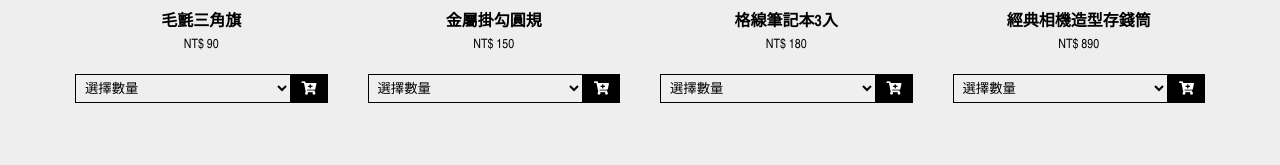
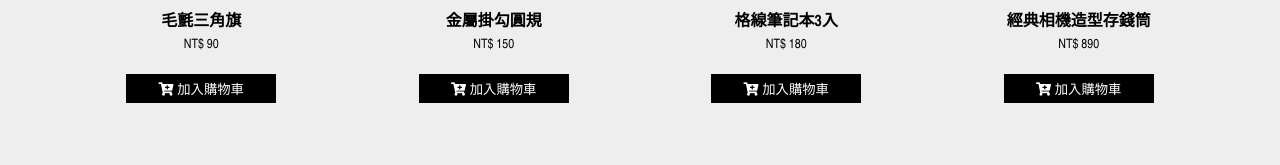
Before and after one commit to ywwtw/ShoppingCart, a plain HTML site: page index.html in a window 1280 px wide. Shown: the part 774-939 px from the top of the page. Drawn offline with nearby package versions, Linux system fonts and the light colour scheme.

Commit message:
feat刪除選擇數量

```diff
--- a/shoppingCart.css
+++ b/shoppingCart.css
@@ -98,33 +98,12 @@
     font-family: 'Arial Narrow';
 }
 
-.form-amt .amt:focus{
-    outline: none;
-}
-.cardBody{
-    flex-direction: row;
-    width: 100%;
-}
-.form-amt .amt{
-    height: 100%;
-    width: 100%;
-    padding: 5px;
-    border: 1px solid #000;
-}
-.form-amt{
-    flex-grow: 6;
-}
-.form-gruop{
-    flex-grow: 1;
-}
 .form-btn{
-    height:100%;
-    border: 1px solid #000;
+    width: 150px;
+    border: none;
     background-color: black;
     color: #fff;
     padding: 5px 10px;
-    left: 0;
-    right: 0;
     cursor: pointer;
 }
 .form-btn:focus{
@@ -459,7 +438,7 @@ td{
     animation-name: fade;
     animation-duration: 1.5s;
   }
-  .tamt
+
   @-webkit-keyframes fade {
     from {opacity: .4}
     to {opacity: 1}
--- a/shoppingCart.js
+++ b/shoppingCart.js
@@ -125,20 +125,10 @@ function createProductCard(product) {
                 <form id="form${product.id}" data-pId="${product.id}" class="add-item-form">
                     <div class="cardTitle">${product.title}</div>
                     <div class="cardPrice">NT$ ${product.price}</div>
-                    <div class ="cardBody center">
-                        <div class="form-amt">
-                            <select name="amt" class="amt">
-                                <option value="0">選擇數量</option>
-                                <option value="1">1</option>
-                                <option value="2">2</option>
-                                <option value="3">3</option>
-                            </select>
-                        </div>
-                        <div class="form-group">
-                            <button class="form-btn" type="submit">
-                            <i class="fas fa-cart-plus"></i>
-                            </button>
-                        </div>
+                    <div class="form-group center">
+                        <button class="form-btn" type="submit">
+                        <i class="fas fa-cart-plus"></i> 加入購物車
+                        </button>
                     </div>
                 </form>
             </div>
@@ -333,8 +323,7 @@ $(".add-item-form").submit(function (e) {
     e.preventDefault();
     // console.log("[準備新增購物車品項]", this);
     let pid =$(this).attr("data-pId");
-    let amount = $(`#form${pid} .amt`).val();
-    amount = parseInt(amount);
+    let amount = Number(1);
     cart.addItem(pid, amount);
 });
 
```
